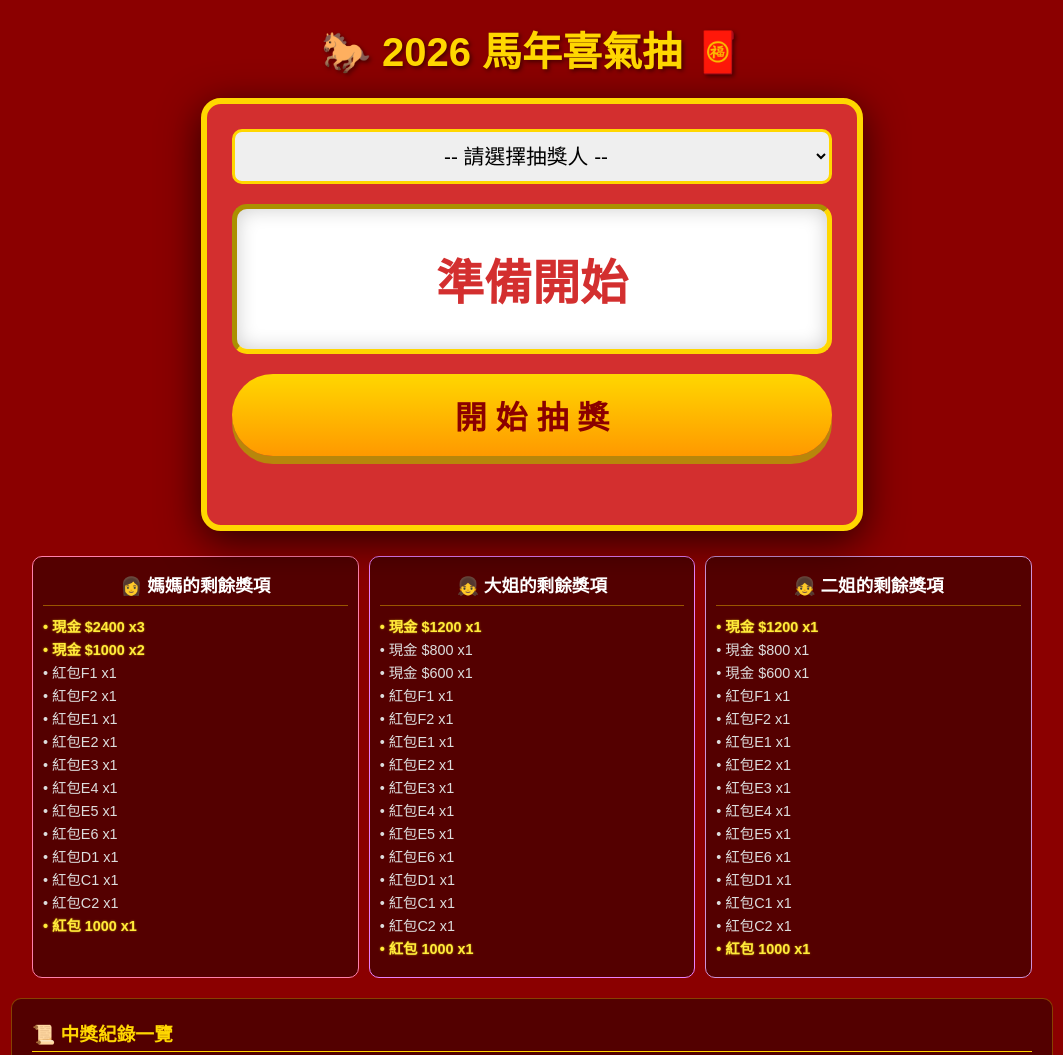
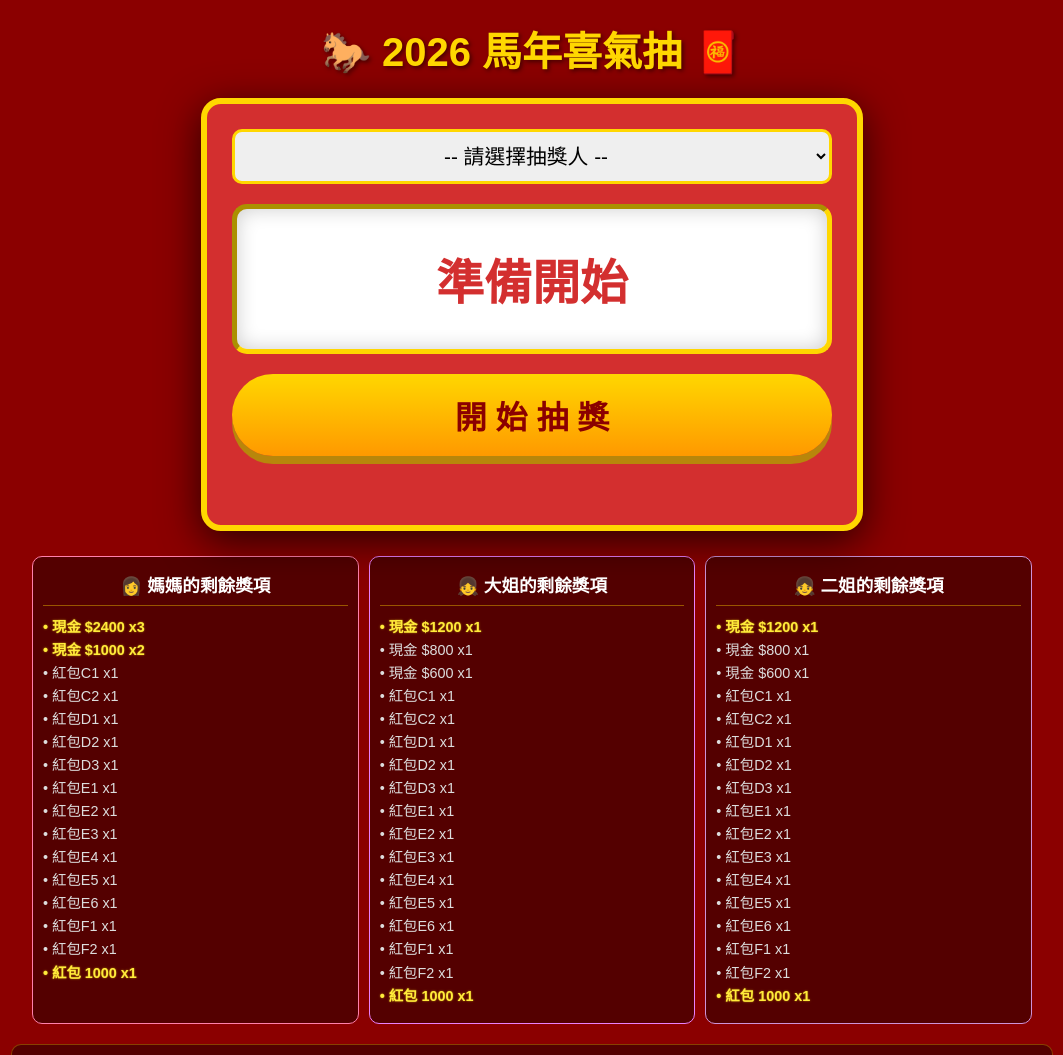
Before and after one commit to ftmtas212/horse-year-2026, a plain HTML site: page index.html in a window 1280 px wide. Shown: the top 1055 px of the page, without its empty margins (108-1171 px from the left). Drawn offline with nearby package versions, Linux system fonts and the light colour scheme.

Commit message:
Add files via upload

```diff
--- a/index.html
+++ b/index.html
@@ -3,7 +3,15 @@
 <head>
     <meta charset="UTF-8">
     <meta name="viewport" content="width=device-width, initial-scale=1.0">
-    <title>2026 馬年發財金 - 特效強化版</title>
+    <title>2026 馬年發財金</title>
+    <meta name="apple-mobile-web-app-capable" content="yes">
+    <meta name="apple-mobile-web-app-status-bar-style" content="black-translucent">
+    <meta name="apple-mobile-web-app-title" content="馬年抽獎">
+
+    <meta name="mobile-web-app-capable" content="yes">
+    <meta name="theme-color" content="#8b0000">
+
+    <meta name="viewport" content="width=device-width, initial-scale=1.0, maximum-scale=1.0, user-scalable=no, viewport-fit=cover">
     <script src="https://cdn.jsdelivr.net/npm/canvas-confetti@1.6.0/dist/confetti.browser.min.js"></script>
     <style>
         :root { --red: #d32f2f; --gold: #ffd700; --dark-red: #8b0000; --panel-bg: rgba(0,0,0,0.4); }
@@ -17,7 +25,8 @@
             align-items: center;
             min-height: 100vh;
             color: var(--gold);
-            padding: 20px;
+            /* padding: 20px;  */
+            padding: calc(20px + env(safe-area-inset-top)) 20px 20px 20px;
             box-sizing: border-box;
         }
 
@@ -208,11 +217,12 @@
     <script>
         // --- 1. 獎池設定 ---
         const COMMON_TEMPLATE = [
+            "紅包C1", "紅包C2",
+            "紅包D1", "紅包D2", "紅包D3",
+            "紅包E1", "紅包E2", "紅包E3", "紅包E4", "紅包E5", "紅包E6",
             "紅包F1", "紅包F2",
-            "紅包E1", "紅包E2", "紅包E3", "紅包E4", "紅包E5", "紅包E6",
-            "紅包D1",
-            "紅包C1", "紅包C2",
-            "紅包 1000"
+            "紅包 1000",
+
         ];
         const MOM_SPECIAL = ["現金 $2400", "現金 $2400", "現金 $2400", "現金 $1000", "現金 $1000"];
         const SIS_SPECIAL = ["現金 $1200", "現金 $800", "現金 $600"];
```
